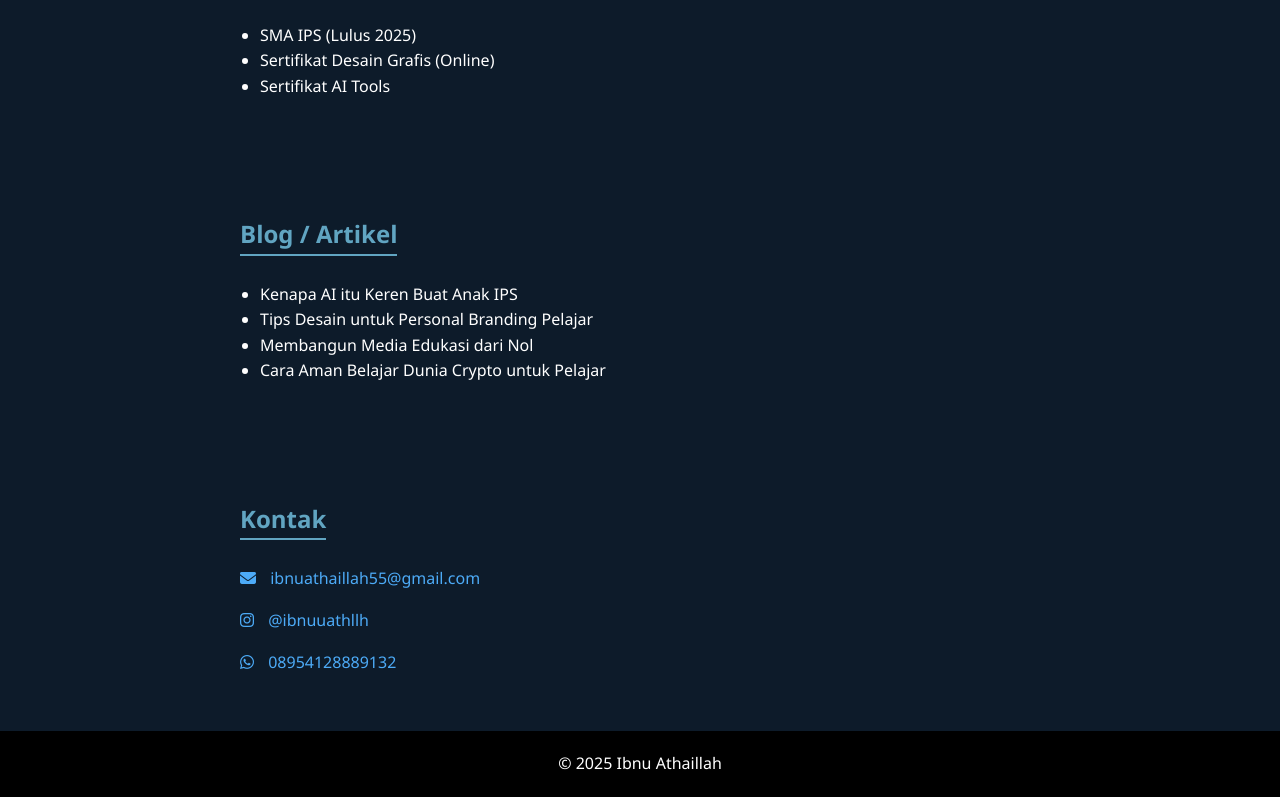
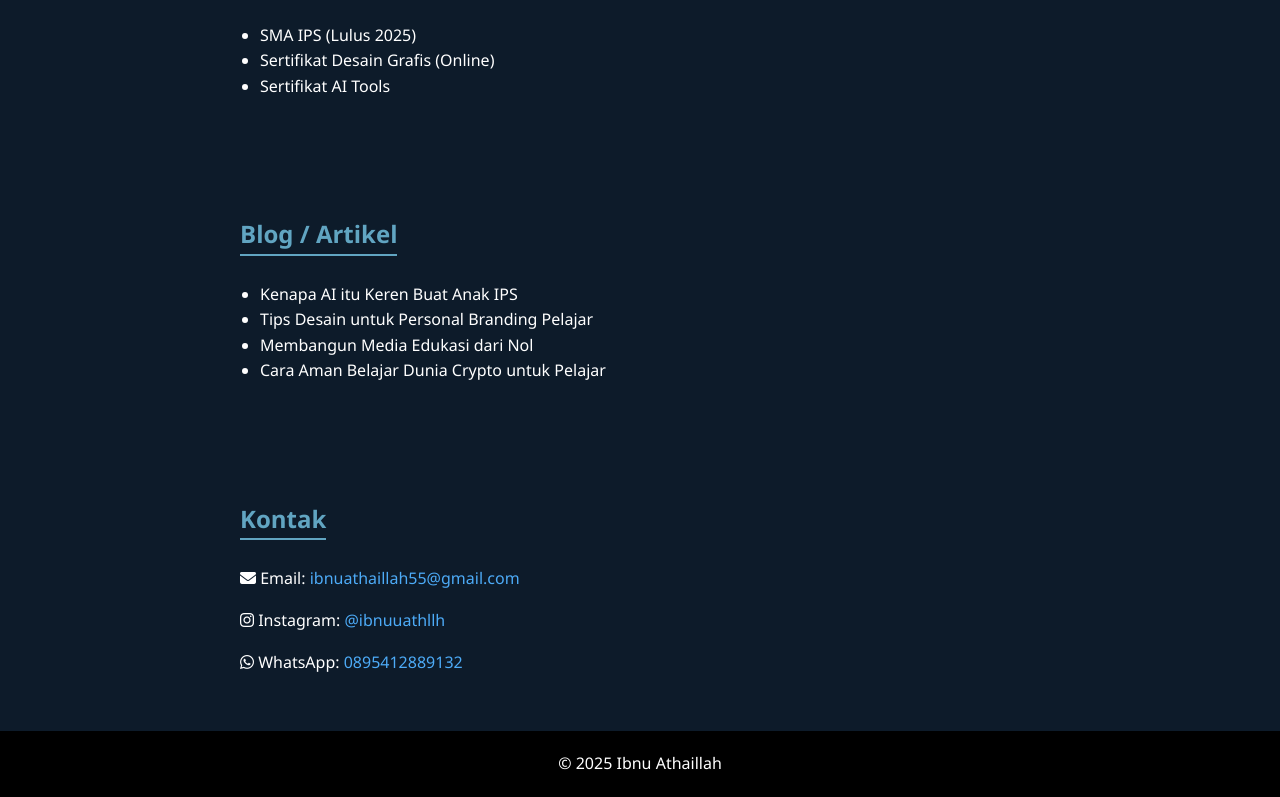
Before and after one commit to Ibnuathllh/ibnuathllh, a plain HTML site: page index.html in a window 1280 px wide. Shown: the part 1140-1937 px from the top of the page. Drawn offline with Linux system fonts and the light colour scheme.

Commit message:
Update index.html

```diff
--- a/index.html
+++ b/index.html
@@ -133,18 +133,9 @@
 
   <section class="fade-in">
     <h2>Kontak</h2>
-    <p class="social-icons">
-      <i class="fa-solid fa-envelope"></i>
-      <a href="mailto:ibnuathaillah55@gmail.com">ibnuathaillah55@gmail.com</a>
-    </p>
-    <p class="social-icons">
-      <i class="fa-brands fa-instagram"></i>
-      <a href="https://instagram.com/ibnuuathllh" target="_blank">@ibnuuathllh</a>
-    </p>
-    <p class="social-icons">
-      <i class="fa-brands fa-whatsapp"></i>
-      <a href="https://wa.me/62895412889132" target="_blank">08954128889132</a>
-    </p>
+    <p><i class="fas fa-envelope"></i> Email: <a href="mailto:ibnuathaillah55@gmail.com">ibnuathaillah55@gmail.com</a></p>
+<p><i class="fab fa-instagram"></i> Instagram: <a href="https://instagram.com/ibnuuathllh" target="_blank">@ibnuuathllh</a></p>
+<p><i class="fab fa-whatsapp"></i> WhatsApp: <a href="https://wa.me/62895412889132" target="_blank">0895412889132</a></p>
   </section>
 
   <footer>
```
